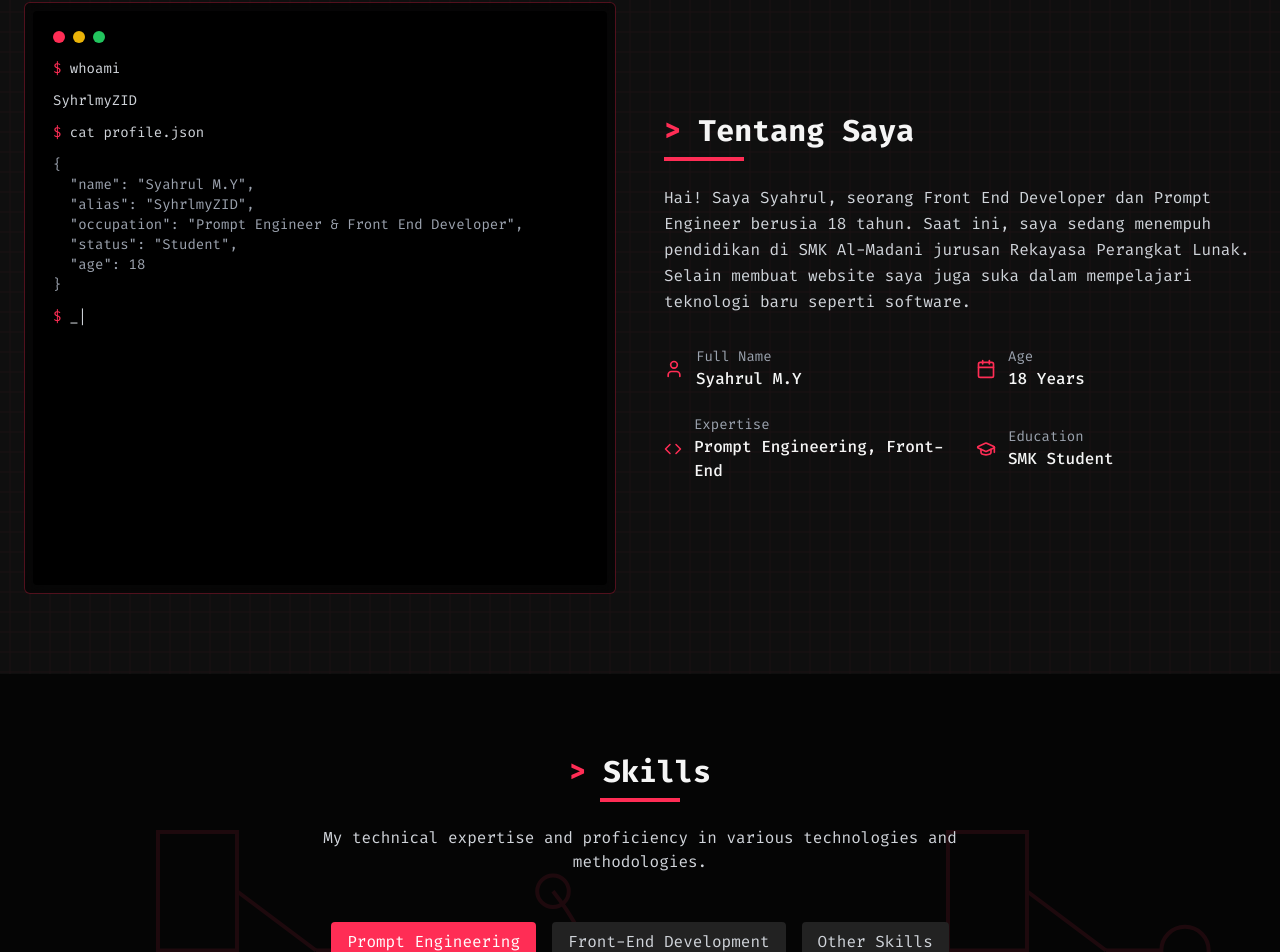
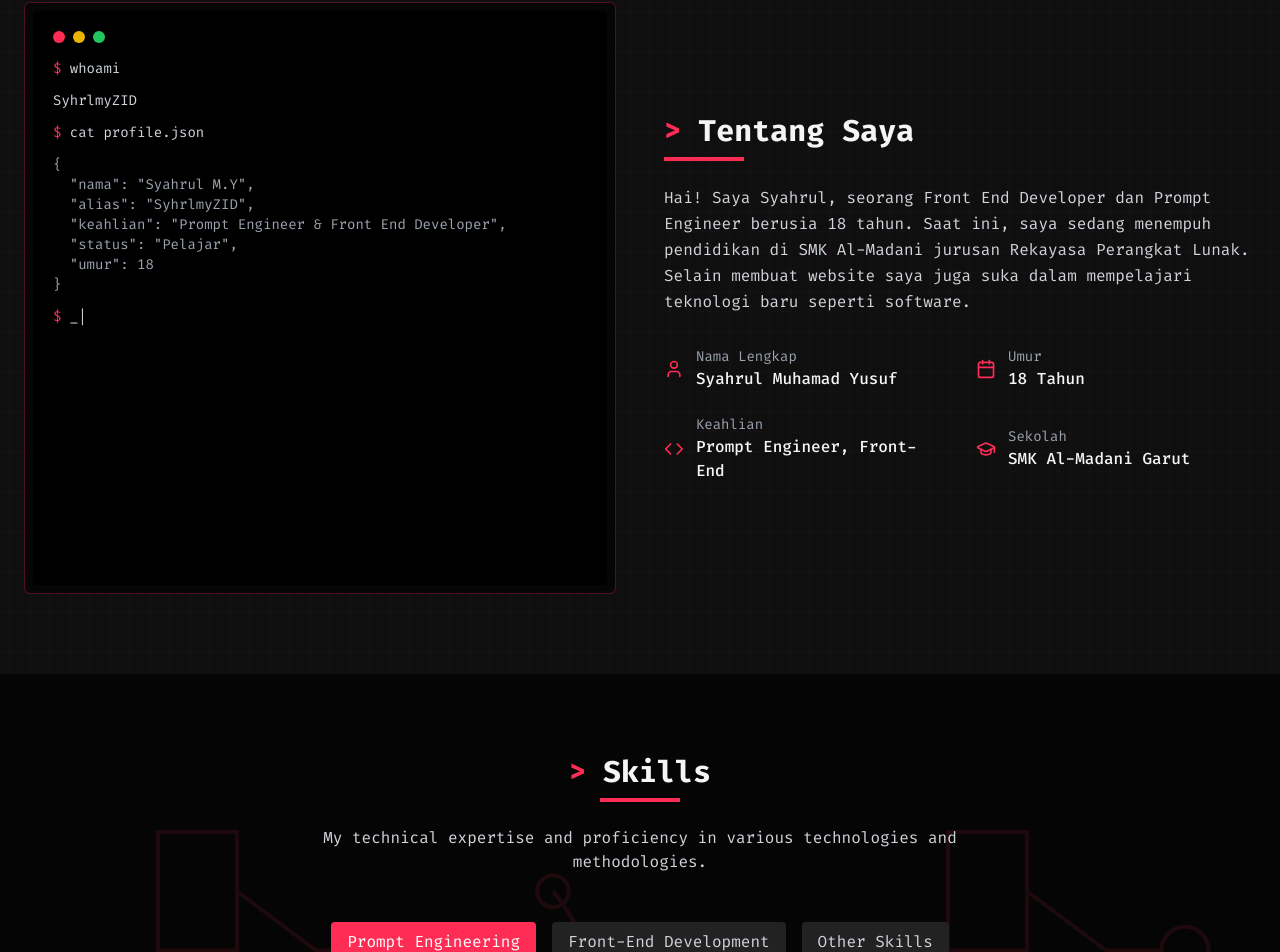
Before and after one commit to SyhrlmyZID/portfolio-syhrlmyzid, a React (Vite) app: page / in a window 1280 px wide. Shown: the part 878-1830 px from the top of the page. Built offline with nearby package versions, Linux system fonts and the light colour scheme.

Commit message:
Perubahan About Me

```diff
--- a/src/components/About.tsx
+++ b/src/components/About.tsx
@@ -50,15 +50,15 @@ const About = () => {
                     <div className="text-gray-400">
                       {`{`}
                       <br />
-                      &nbsp;&nbsp;{`"name": "Syahrul M.Y",`}
+                      &nbsp;&nbsp;{`"nama": "Syahrul M.Y",`}
                       <br />
                       &nbsp;&nbsp;{`"alias": "SyhrlmyZID",`}
                       <br />
-                      &nbsp;&nbsp;{`"occupation": "Prompt Engineer & Front End Developer",`}
+                      &nbsp;&nbsp;{`"keahlian": "Prompt Engineer & Front End Developer",`}
                       <br />
-                      &nbsp;&nbsp;{`"status": "Student",`}
+                      &nbsp;&nbsp;{`"status": "Pelajar",`}
                       <br />
-                      &nbsp;&nbsp;{`"age": 18`}
+                      &nbsp;&nbsp;{`"umur": 18`}
                       <br />
                       {`}`}
                     </div>
@@ -83,32 +83,32 @@ const About = () => {
               <div className="flex items-center gap-3">
                 <User className="h-5 w-5 text-hacker-red" />
                 <div>
-                  <p className="text-sm text-gray-400">Full Name</p>
-                  <p className="font-medium">Syahrul M.Y</p>
+                  <p className="text-sm text-gray-400">Nama Lengkap</p>
+                  <p className="font-medium">Syahrul Muhamad Yusuf</p>
                 </div>
               </div>
 
               <div className="flex items-center gap-3">
                 <Calendar className="h-5 w-5 text-hacker-red" />
                 <div>
-                  <p className="text-sm text-gray-400">Age</p>
-                  <p className="font-medium">18 Years</p>
+                  <p className="text-sm text-gray-400">Umur</p>
+                  <p className="font-medium">18 Tahun</p>
                 </div>
               </div>
 
               <div className="flex items-center gap-3">
                 <Code className="h-5 w-5 text-hacker-red" />
                 <div>
-                  <p className="text-sm text-gray-400">Expertise</p>
-                  <p className="font-medium">Prompt Engineering, Front-End</p>
+                  <p className="text-sm text-gray-400">Keahlian</p>
+                  <p className="font-medium">Prompt Engineer, Front-End</p>
                 </div>
               </div>
 
               <div className="flex items-center gap-3">
                 <GraduationCap className="h-5 w-5 text-hacker-red" />
                 <div>
-                  <p className="text-sm text-gray-400">Education</p>
-                  <p className="font-medium">SMK Student</p>
+                  <p className="text-sm text-gray-400">Sekolah</p>
+                  <p className="font-medium">SMK Al-Madani Garut</p>
                 </div>
               </div>
             </div>
```
